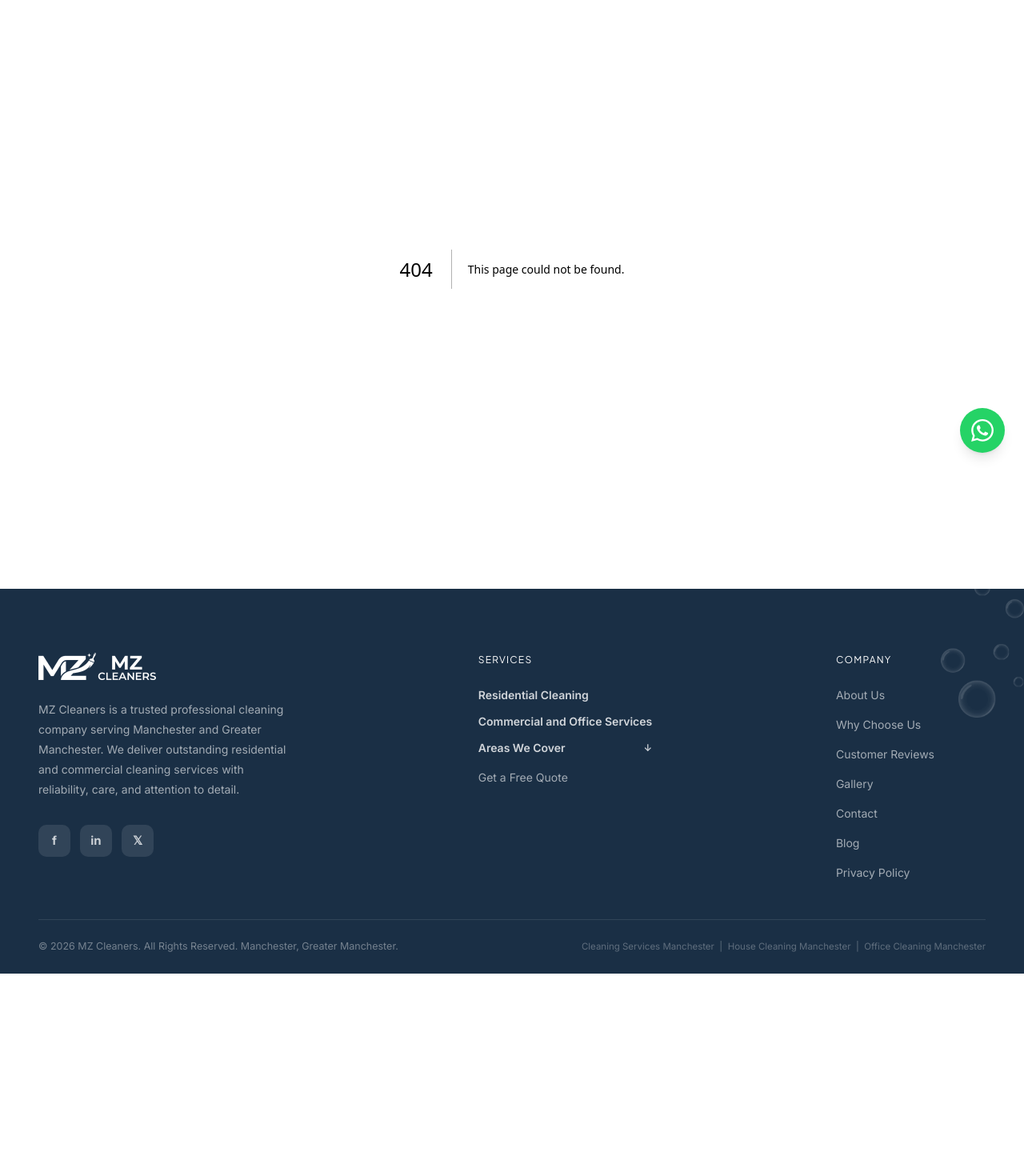
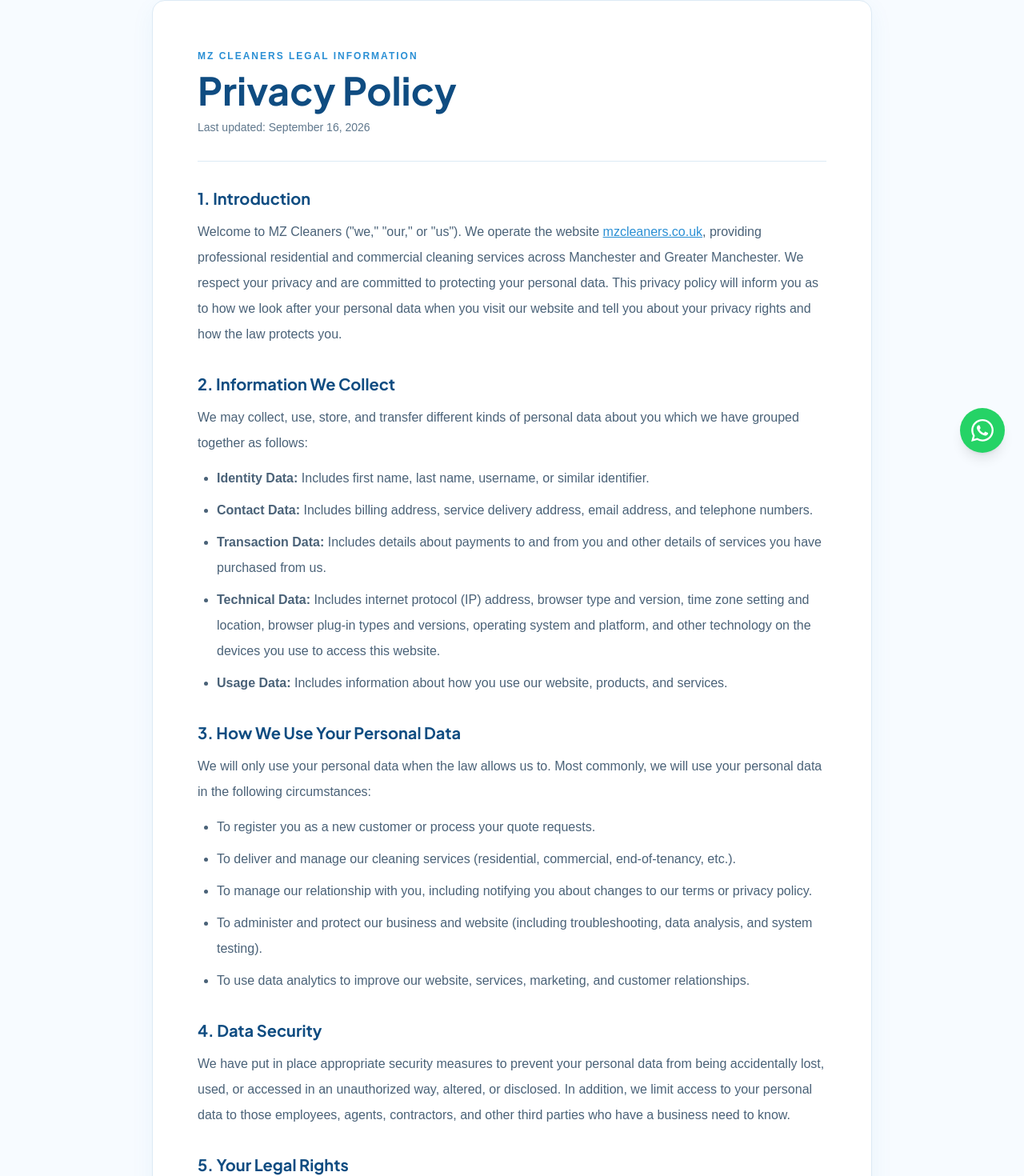
Before and after one commit to hanankhan98/gm-cleaners, a Next.js app: page /privacy-policy in a window 1280 px wide. Before the commit this address had no page. Shown: the part 210-1680 px from the top of the page at 80% size. Before the commit the page ends 1427 px from the top, so only its background shows below. Built offline with nearby package versions, Linux system fonts and the light colour scheme.

Commit message:
sitemap.xml-privacy_policy

```diff
--- a/app/blog/top-neighbourhoods-for-renters-manchester/page.tsx
+++ b/app/blog/top-neighbourhoods-for-renters-manchester/page.tsx
@@ -6,13 +6,13 @@
   description:
     "Thinking about renting in Manchester? Explore five popular neighbourhoods, what their properties are like, and what to know before moving in or out.",
   alternates: {
-    canonical: "https://mzcleaners.co.uk/blog/top-neighbourhoods-for-renters-manchester",
+    canonical: "https://www.mzcleaners.co.uk/blog/top-neighbourhoods-for-renters-manchester",
   },
   openGraph: {
     title: "Top 5 Neighbourhoods for Renters in Manchester | MZ Cleaners",
     description:
       "A practical local guide to five popular Manchester neighbourhoods for renters, from Didsbury and Chorlton to Salford Quays and Stockport.",
-    url: "https://mzcleaners.co.uk/blog/top-neighbourhoods-for-renters-manchester",
+    url: "https://www.mzcleaners.co.uk/blog/top-neighbourhoods-for-renters-manchester",
     siteName: "MZ Cleaners",
     locale: "en_GB",
     type: "article",
--- /dev/null
+++ b/app/privacy-policy/page.tsx
@@ -0,0 +1,108 @@
+import type { Metadata } from "next";
+
+export const metadata: Metadata = {
+  title: "Privacy Policy | MZ Cleaners Manchester",
+  description: "Read the Privacy Policy of MZ Cleaners. Learn how we collect, use, and protect your personal data when you use our cleaning services in Manchester.",
+  alternates: {
+    canonical: "https://www.mzcleaners.co.uk/privacy-policy",
+  },
+};
+
+export default function PrivacyPolicyPage() {
+  return (
+    <main className="bg-[#f7fbff] text-[#1c2d3e] min-h-screen py-16 px-5 md:px-12">
+      <div className="mx-auto max-w-[900px] bg-white rounded-2xl border border-[#dceaf5] p-8 md:p-14 shadow-[0_8px_30px_rgba(42,143,212,0.06)]">
+
+        {/* Header */}
+        <div className="border-b border-[#dceaf5] pb-8 mb-8">
+          <span className="text-xs font-bold tracking-[2px] uppercase text-[#2a8fd4]">MZ Cleaners Legal Information</span>
+          <h1 className="mt-2 font-plus-jakarta-sans text-3xl md:text-5xl font-bold text-[#0f4c81]">
+            Privacy Policy
+          </h1>
+          <p className="mt-3 text-sm text-[#60788d]">
+            Last updated: September 16, 2026
+          </p>
+        </div>
+
+        {/* Content Body */}
+        <div className="space-y-8 text-base leading-8 text-[#4a6278]">
+
+          <section>
+            <h2 className="font-plus-jakarta-sans text-xl font-bold text-[#0f4c81] mb-3">
+              1. Introduction
+            </h2>
+            <p>
+              Welcome to MZ Cleaners (&quot;we,&quot; &quot;our,&quot; or &quot;us&quot;). We operate the website <a href="https://mzcleaners.co.uk" className="text-[#2a8fd4] underline">mzcleaners.co.uk</a>, providing professional residential and commercial cleaning services across Manchester and Greater Manchester. We respect your privacy and are committed to protecting your personal data. This privacy policy will inform you as to how we look after your personal data when you visit our website and tell you about your privacy rights and how the law protects you.
+            </p>
+          </section>
+
+          <section>
+            <h2 className="font-plus-jakarta-sans text-xl font-bold text-[#0f4c81] mb-3">
+              2. Information We Collect
+            </h2>
+            <p className="mb-3">
+              We may collect, use, store, and transfer different kinds of personal data about you which we have grouped together as follows:
+            </p>
+            <ul className="list-disc pl-6 space-y-2">
+              <li><strong>Identity Data:</strong> Includes first name, last name, username, or similar identifier.</li>
+              <li><strong>Contact Data:</strong> Includes billing address, service delivery address, email address, and telephone numbers.</li>
+              <li><strong>Transaction Data:</strong> Includes details about payments to and from you and other details of services you have purchased from us.</li>
+              <li><strong>Technical Data:</strong> Includes internet protocol (IP) address, browser type and version, time zone setting and location, browser plug-in types and versions, operating system and platform, and other technology on the devices you use to access this website.</li>
+              <li><strong>Usage Data:</strong> Includes information about how you use our website, products, and services.</li>
+            </ul>
+          </section>
+
+          <section>
+            <h2 className="font-plus-jakarta-sans text-xl font-bold text-[#0f4c81] mb-3">
+              3. How We Use Your Personal Data
+            </h2>
+            <p className="mb-3">
+              We will only use your personal data when the law allows us to. Most commonly, we will use your personal data in the following circumstances:
+            </p>
+            <ul className="list-disc pl-6 space-y-2">
+              <li>To register you as a new customer or process your quote requests.</li>
+              <li>To deliver and manage our cleaning services (residential, commercial, end-of-tenancy, etc.).</li>
+              <li>To manage our relationship with you, including notifying you about changes to our terms or privacy policy.</li>
+              <li>To administer and protect our business and website (including troubleshooting, data analysis, and system testing).</li>
+              <li>To use data analytics to improve our website, services, marketing, and customer relationships.</li>
+            </ul>
+          </section>
+
+          <section>
+            <h2 className="font-plus-jakarta-sans text-xl font-bold text-[#0f4c81] mb-3">
+              4. Data Security
+            </h2>
+            <p>
+              We have put in place appropriate security measures to prevent your personal data from being accidentally lost, used, or accessed in an unauthorized way, altered, or disclosed. In addition, we limit access to your personal data to those employees, agents, contractors, and other third parties who have a business need to know.
+            </p>
+          </section>
+
+          <section>
+            <h2 className="font-plus-jakarta-sans text-xl font-bold text-[#0f4c81] mb-3">
+              5. Your Legal Rights
+            </h2>
+            <p>
+              Under certain circumstances, you have rights under data protection laws in relation to your personal data, including the right to request access, correction, erasure, restriction, transfer, or to object to processing. If you wish to exercise any of these rights, please contact us.
+            </p>
+          </section>
+
+          <section>
+            <h2 className="font-plus-jakarta-sans text-xl font-bold text-[#0f4c81] mb-3">
+              6. Contact Us
+            </h2>
+            <p>
+              If you have any questions about this privacy policy or our privacy practices, please contact us at:
+            </p>
+            <div className="mt-3 bg-[#f0f6fc] p-4 rounded-xl border border-[#dceaf5]">
+              <p><strong>Email:</strong> MzcleanersLtd@gmail.com</p>
+              <p><strong>Phone:</strong> +44 7535 048548</p>
+              <p><strong>Address:</strong> Suite 112a, 53 Derby Street, Manchester, Greater Manchester</p>
+            </div>
+          </section>
+
+        </div>
+
+      </div>
+    </main>
+  );
+}
--- a/components/Header.tsx
+++ b/components/Header.tsx
@@ -238,7 +238,7 @@
                 ) : (
                   <Link
                     key={item.label}
-                    href={item.label === "Home" ? "/" : `/${item.label.toLowerCase().replace(/\s+/g, "-")}`}
+                    href={item.href ?? (item.label === "Home" ? "/" : `/${item.label.toLowerCase().replace(/\s+/g, "-")}`)}
                     className="text-[18px] font-semibold text-white/90 hover:text-white transition-colors border-b border-white/10 pb-4 block"
                     style={{
                       opacity: animateLinks ? 1 : 0,
```
Also changed, not shown: 1 other file (tests, documents, lock files or other folders).
